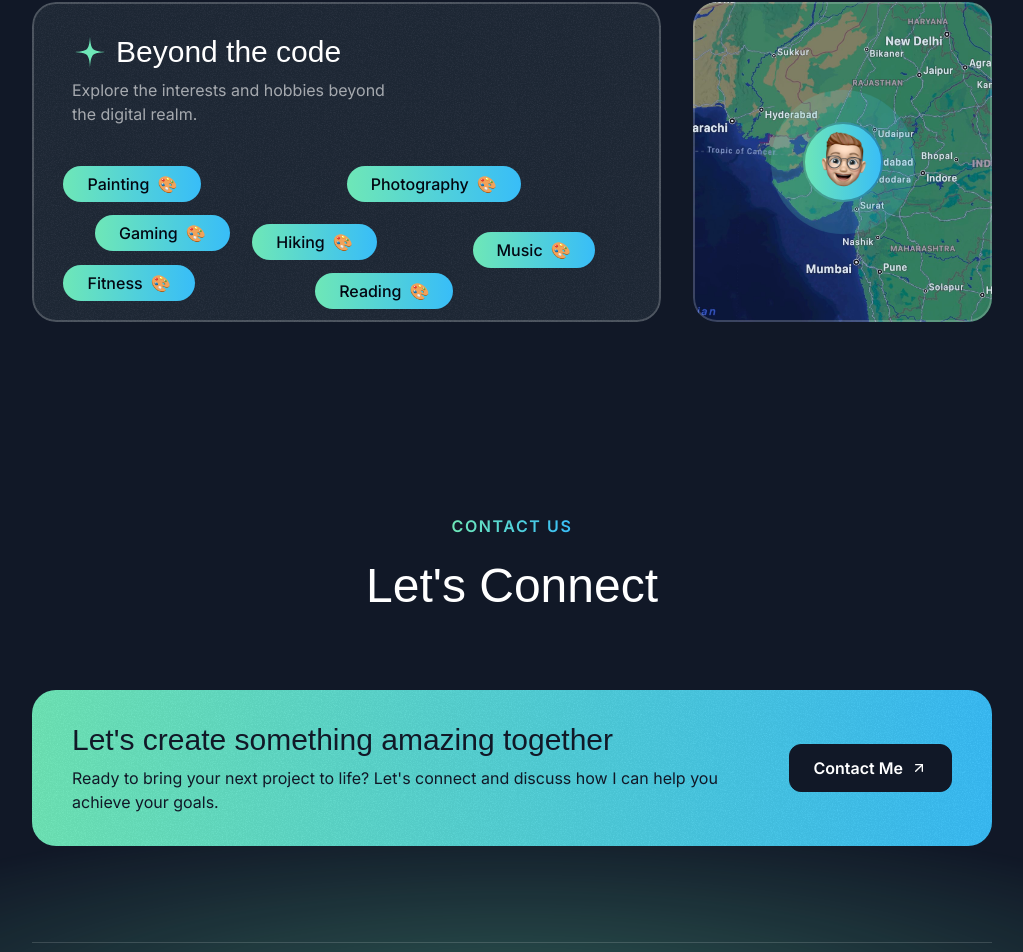
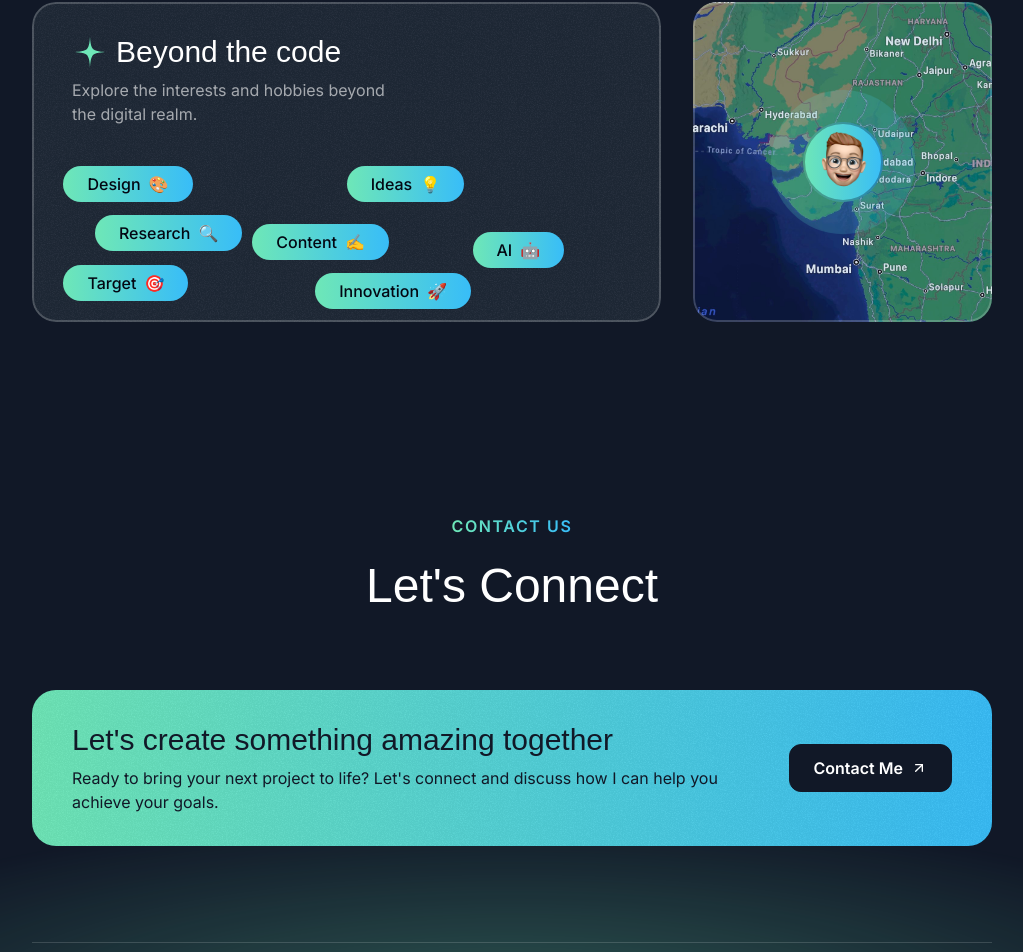
Before and after one commit to shrey1402/shrey_portfolio, a Next.js app: page / in a window 1280 px wide. Shown: the part 4492-5444 px from the top of the page, without its empty margins (128-1151 px from the left). Built offline with nearby package versions, Linux system fonts and the light colour scheme; a web font is replaced by a local one.

Commit message:
changes hobbies

```diff
--- a/src/sections/About.tsx
+++ b/src/sections/About.tsx
@@ -47,44 +47,44 @@ const toolboxItems = [
 
 const hobbies = [
   {
-    title: 'Painting',
+    title: 'Design',
     emoji: '🎨',
     left: '5%',
     top: '5%',
   },
   {
-    title: 'Photography',
-    emoji: '🎨',
+    title: 'Ideas',
+    emoji: '💡',
     left: '50%',
     top: '5%',
   },
   {
-    title: 'Gaming',
-    emoji: '🎨',
+    title: 'Research',
+    emoji: '🔍',
     left: '10%',
     top: '35%',
   },
   {
-    title: 'Hiking',
-    emoji: '🎨',
+    title: 'Content',
+    emoji: '✍️',
     left: '35%',
     top: '40%',
   },
   {
-    title: 'Music',
-    emoji: '🎨',
+    title: 'AI',
+    emoji: '🤖',
     left: '70%',
     top: '45%',
   },
   {
-    title: 'Fitness',
-    emoji: '🎨',
+    title: 'Target',
+    emoji: '🎯',
     left: '5%',
     top: '65%',
   },
   {
-    title: 'Reading',
-    emoji: '🎨',
+    title: 'Innovation',
+    emoji: '🚀',
     left: '45%',
     top: '70%',
   },
```
